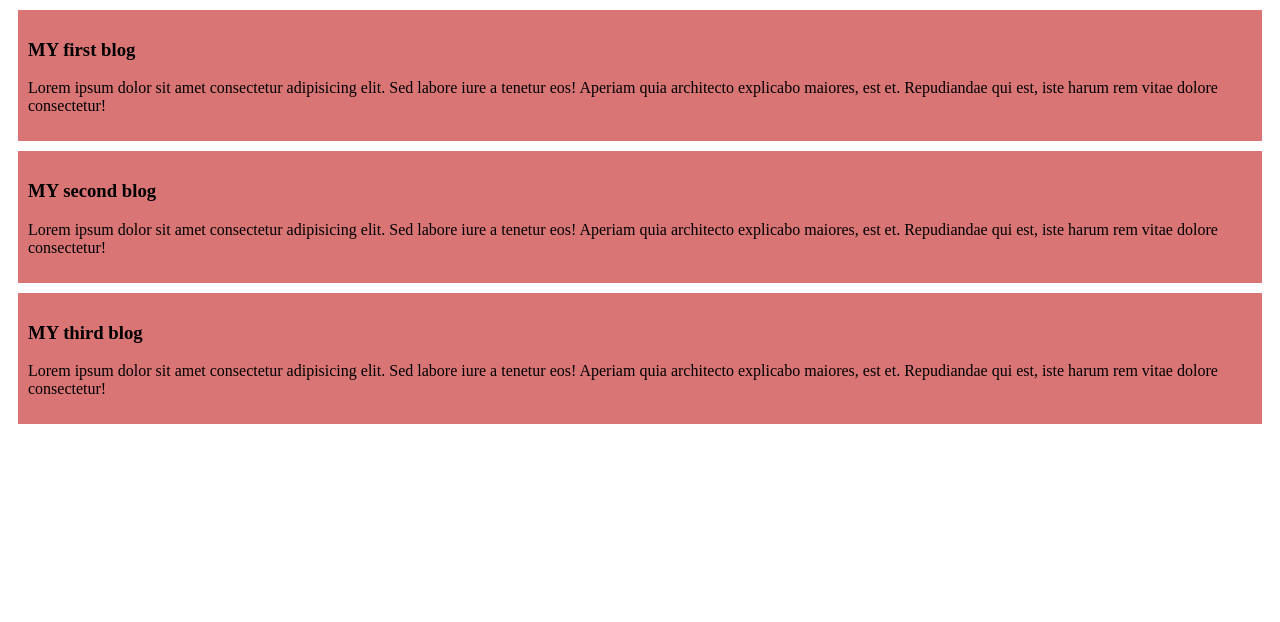
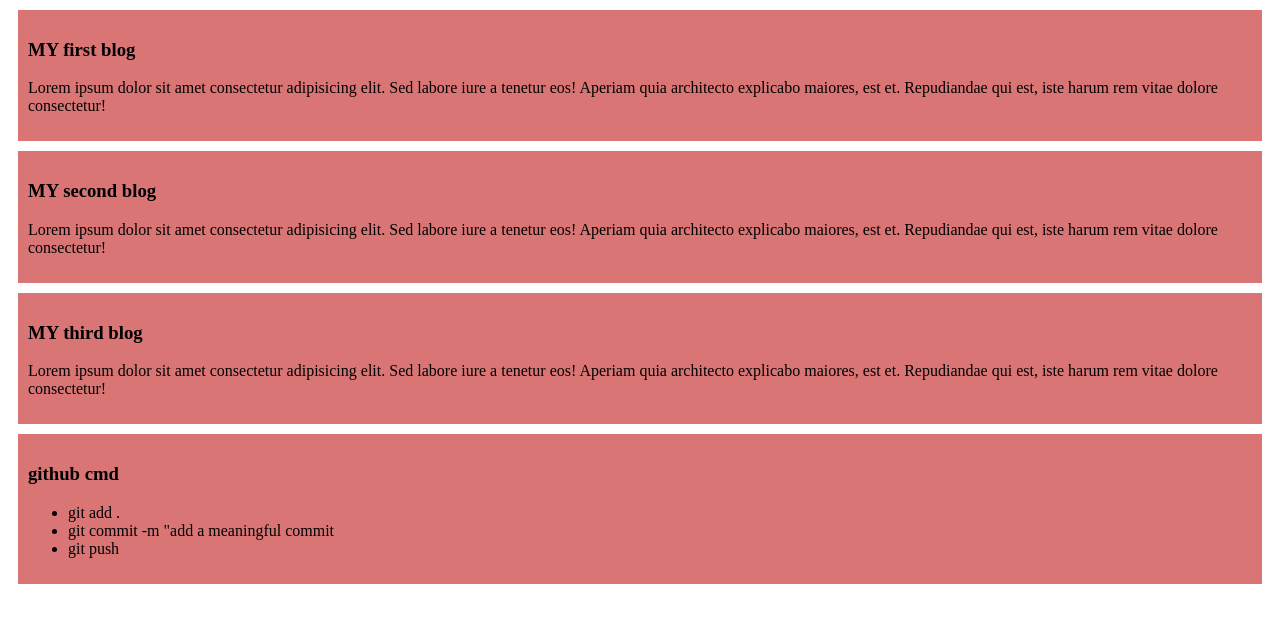
Before and after one commit to mohammed-sabbir/my-first-github-repo, a plain HTML site: page index.html in a window 1280 px wide. Drawn offline with Linux system fonts and the light colour scheme.

Commit message:
add the list

```diff
--- a/index.html
+++ b/index.html
@@ -25,5 +25,13 @@
         Lorem ipsum dolor sit amet consectetur adipisicing elit. Sed labore iure a tenetur eos! Aperiam quia architecto explicabo maiores, est et. Repudiandae qui est, iste harum rem vitae dolore consectetur!
        </p>
     </div>
+    <div>
+        <h3>github cmd</h3>
+        <ul>
+            <li>git add .</li>
+            <li> git commit -m "add a meaningful commit</li>
+            <li>git push</li>
+        </ul>
+    </div>
 </body>
 </html>
```
